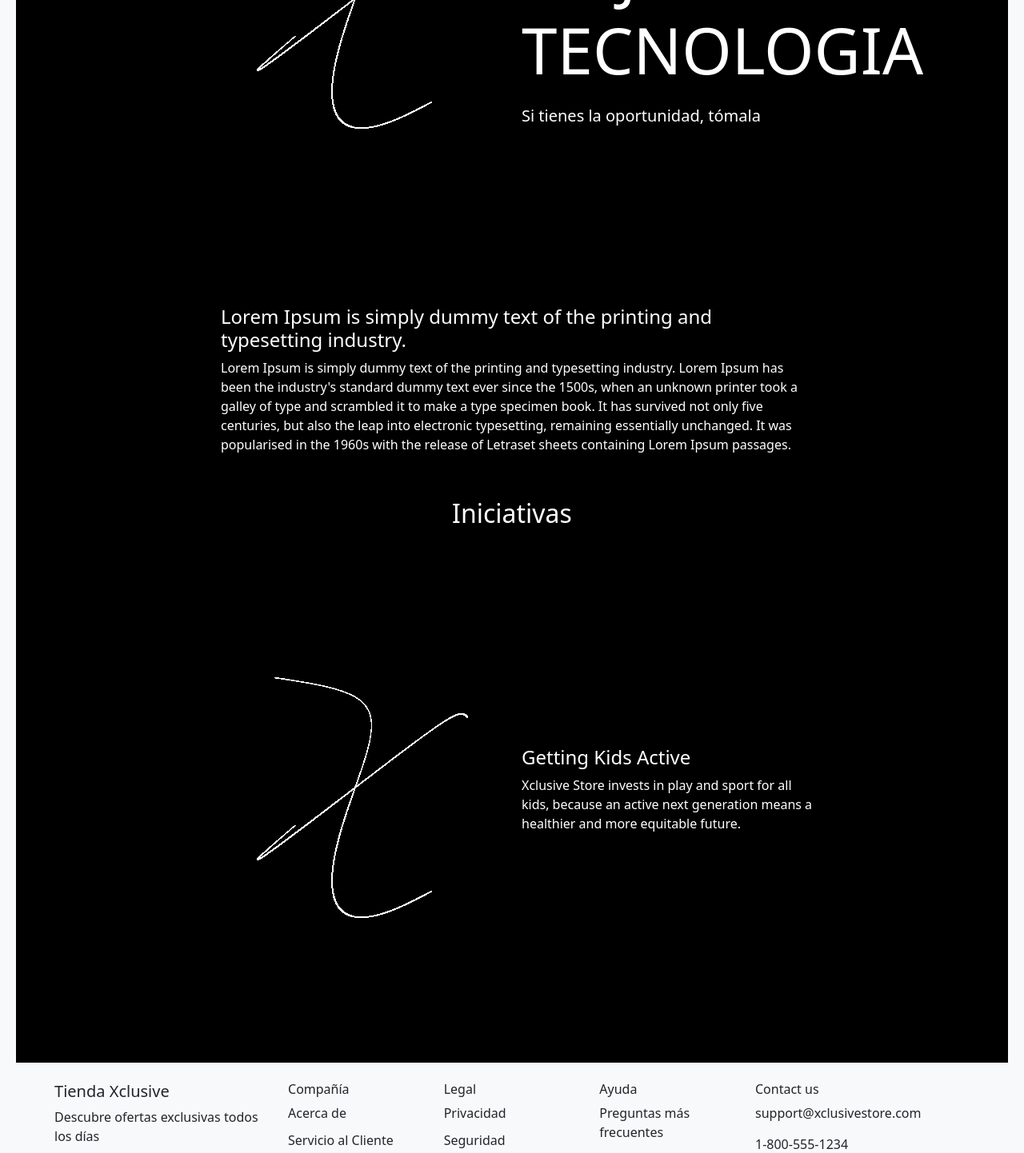
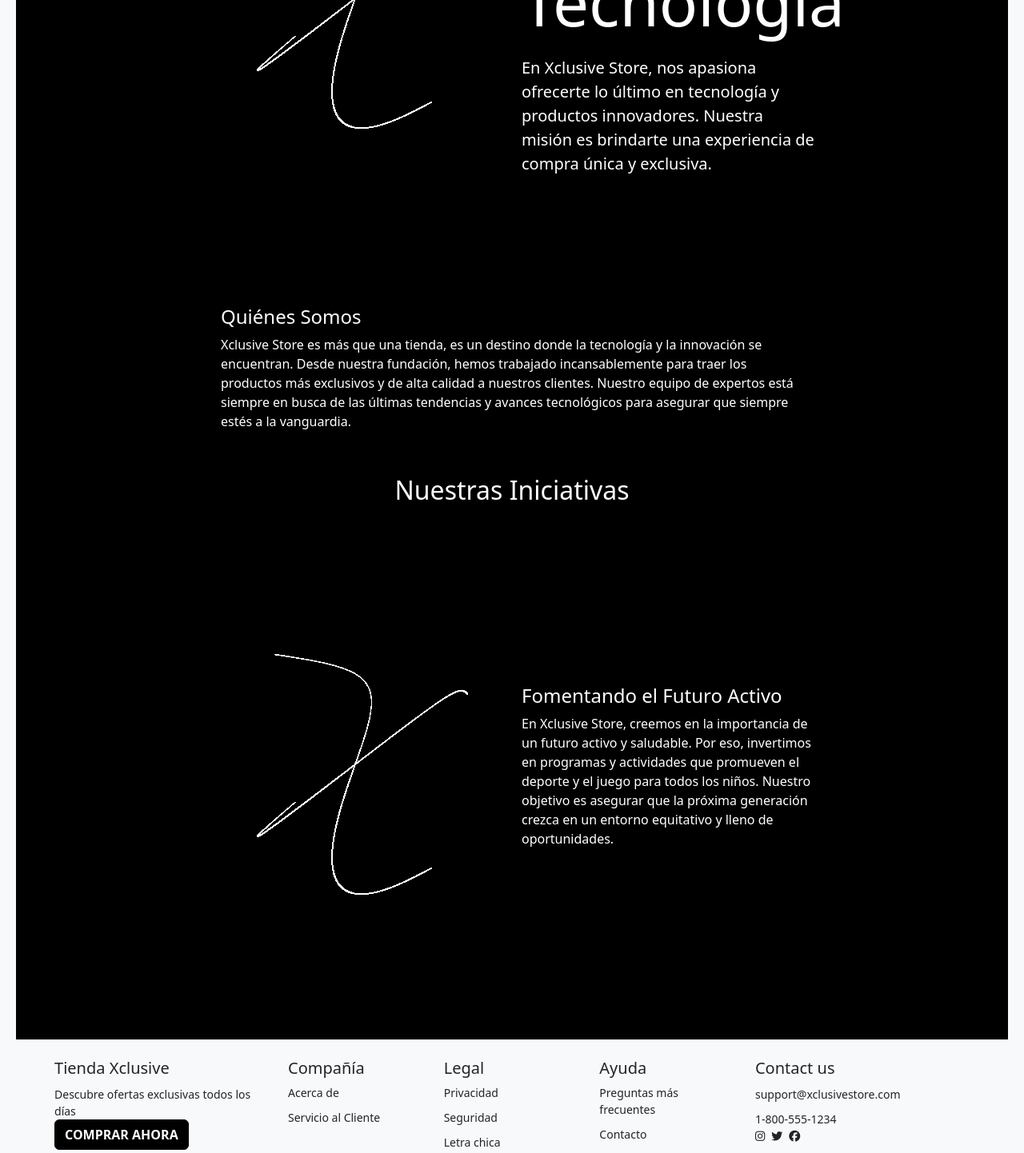
Before and after one commit to ForMyke/Web, a React (Create React App) app: page /acerca-de in a window 1280 px wide. Shown: the part 1330-2772 px from the top of the page at 80% size. Built offline with nearby package versions, Linux system fonts and the light colour scheme; no server answers; the HTML template or start-up script is replaced by a standard one.

Commit message:
Falta carrito

```diff
--- a/package.json
+++ b/package.json
@@ -5,6 +5,7 @@
   "dependencies": {
     "@fortawesome/fontawesome-free": "^6.5.2",
     "@google/generative-ai": "^0.13.0",
+    "@popperjs/core": "^2.11.8",
     "@testing-library/jest-dom": "^5.17.0",
     "@testing-library/react": "^13.4.0",
     "@testing-library/user-event": "^13.5.0",
--- a/src/Animaciones/letrasanim.js
+++ /dev/null
@@ -1,6 +0,0 @@
-const animacion = () => {
-  const letra = document.getElementById("letra");
-  letra
-};
-
-export default animacion;
--- a/src/App.js
+++ b/src/App.js
@@ -40,10 +40,8 @@
             path="/productos"
             element={<Productos products={products} />}
           />
-          <Route
-            path="/productos/:productId"
-            element={<ProductDetails products={products} />}
-          />
+          <Route path="/productos/:productId" element={<ProductDetails />} />
+
           <Route path="/acerca-de" element={<AcercaDe />} />
           <Route path="/contacto" element={<Contacto />} />
           <Route path="/seguridad" element={<Seguridad />} />
--- a/src/components/AcercaDe.js
+++ b/src/components/AcercaDe.js
@@ -13,7 +13,7 @@
       >
         <ThreeFigureExpanded color={0xffffff} />
         <h1 className="centered-text text-white position-absolute">
-          Xclusive Store es solo
+          Bienvenidos a Xclusive Store
         </h1>
       </div>
 
@@ -23,39 +23,41 @@
             <ThreeFigure color={0xffffff} />
           </div>
           <div className="col-lg-6 col-md-12 d-flex flex-column justify-content-center">
-            <h1 className="display-1">CON LA MEJOR TECNOLOGIA</h1>
-            <p className="lead">Si tienes la oportunidad, tómala</p>
+            <h1 className="display-1">Innovación y Tecnología</h1>
+            <p className="lead">
+              En Xclusive Store, nos apasiona ofrecerte lo último en tecnología
+              y productos innovadores. Nuestra misión es brindarte una
+              experiencia de compra única y exclusiva.
+            </p>
           </div>
         </div>
         <div className="row hero-image-text">
           <div className="col-12">
-            <h2>
-              Lorem Ipsum is simply dummy text of the printing and typesetting
-              industry.
-            </h2>
+            <h2>Quiénes Somos</h2>
             <p>
-              Lorem Ipsum is simply dummy text of the printing and typesetting
-              industry. Lorem Ipsum has been the industry's standard dummy text
-              ever since the 1500s, when an unknown printer took a galley of
-              type and scrambled it to make a type specimen book. It has
-              survived not only five centuries, but also the leap into
-              electronic typesetting, remaining essentially unchanged. It was
-              popularised in the 1960s with the release of Letraset sheets
-              containing Lorem Ipsum passages.
+              Xclusive Store es más que una tienda, es un destino donde la
+              tecnología y la innovación se encuentran. Desde nuestra fundación,
+              hemos trabajado incansablemente para traer los productos más
+              exclusivos y de alta calidad a nuestros clientes. Nuestro equipo
+              de expertos está siempre en busca de las últimas tendencias y
+              avances tecnológicos para asegurar que siempre estés a la
+              vanguardia.
             </p>
           </div>
         </div>
-        <h1 className="text-center my-4">Iniciativas</h1>
+        <h1 className="text-center my-4">Nuestras Iniciativas</h1>
         <div className="row initiative-section mb-4">
           <div className="col-lg-6 col-md-12 d-flex justify-content-center align-items-center">
             <ThreeFigure color={0xffffff} />
           </div>
           <div className="col-lg-6 col-md-12 d-flex flex-column justify-content-center">
-            <h2>Getting Kids Active</h2>
+            <h2>Fomentando el Futuro Activo</h2>
             <p>
-              Xclusive Store invests in play and sport for all kids, because an
-              active next generation means a healthier and more equitable
-              future.
+              En Xclusive Store, creemos en la importancia de un futuro activo y
+              saludable. Por eso, invertimos en programas y actividades que
+              promueven el deporte y el juego para todos los niños. Nuestro
+              objetivo es asegurar que la próxima generación crezca en un
+              entorno equitativo y lleno de oportunidades.
             </p>
           </div>
         </div>
--- a/src/components/Footer.js
+++ b/src/components/Footer.js
@@ -9,8 +9,8 @@
   return (
     <footer className="bg-light text-dark py-4 mt-auto w-100">
       <div className="container-fluid px-5">
-        <div className="row justify-content-center">
-          <div className="col-md-3 mb-3 ">
+        <div className="row justify-content-center text-center text-md-start">
+          <div className="col-12 col-md-3 mb-3">
             <h5 className="font-weight-bold">Tienda Xclusive</h5>
             <p>Descubre ofertas exclusivas todos los días</p>
             <button
@@ -20,7 +20,7 @@
               COMPRAR AHORA
             </button>
           </div>
-          <div className="col-md-2 mb-3">
+          <div className="col-12 col-md-2 mb-3">
             <h6 className="font-weight-bold">Compañía</h6>
             <ul className="list-unstyled">
               <li>
@@ -28,7 +28,6 @@
                   Acerca de
                 </NavLink>
               </li>
-
               <li>
                 <NavLink to="/servicioCliente" className="text-dark nav-link">
                   Servicio al Cliente
@@ -36,7 +35,7 @@
               </li>
             </ul>
           </div>
-          <div className="col-md-2 mb-3">
+          <div className="col-12 col-md-2 mb-3">
             <h6 className="font-weight-bold">Legal</h6>
             <ul className="list-unstyled">
               <li>
@@ -44,7 +43,6 @@
                   Privacidad
                 </NavLink>
               </li>
-
               <li>
                 <NavLink to="/seguridad" className="text-dark nav-link">
                   Seguridad
@@ -57,7 +55,7 @@
               </li>
             </ul>
           </div>
-          <div className="col-md-2 mb-3">
+          <div className="col-12 col-md-2 mb-3">
             <h6 className="font-weight-bold">Ayuda</h6>
             <ul className="list-unstyled">
               <li>
@@ -68,7 +66,6 @@
                   Preguntas más frecuentes
                 </NavLink>
               </li>
-
               <li>
                 <NavLink to="/contacto" className="text-dark nav-link">
                   Contacto
@@ -76,7 +73,7 @@
               </li>
             </ul>
           </div>
-          <div className="col-md-3 mb-3">
+          <div className="col-12 col-md-3 mb-3">
             <h6 className="font-weight-bold">Contact us</h6>
             <p>support@xclusivestore.com</p>
             <p>1-800-555-1234</p>
--- a/src/css/footer.css
+++ b/src/css/footer.css
@@ -26,3 +26,28 @@
 .text-center p {
   margin: 10px 0 0;
 }
+footer {
+  font-size: 0.875rem;
+}
+
+footer h5,
+footer h6 {
+  font-size: 1.25rem;
+}
+
+footer p,
+footer a {
+  font-size: 0.875rem;
+}
+
+@media (max-width: 767px) {
+  footer h5,
+  footer h6 {
+    font-size: 1rem;
+  }
+
+  footer p,
+  footer a {
+    font-size: 0.75rem;
+  }
+}
```
Also changed, not shown: src/Animaciones/animacion.js (added, +12 -0 lines), 1 other file (tests, documents, lock files or other folders).
